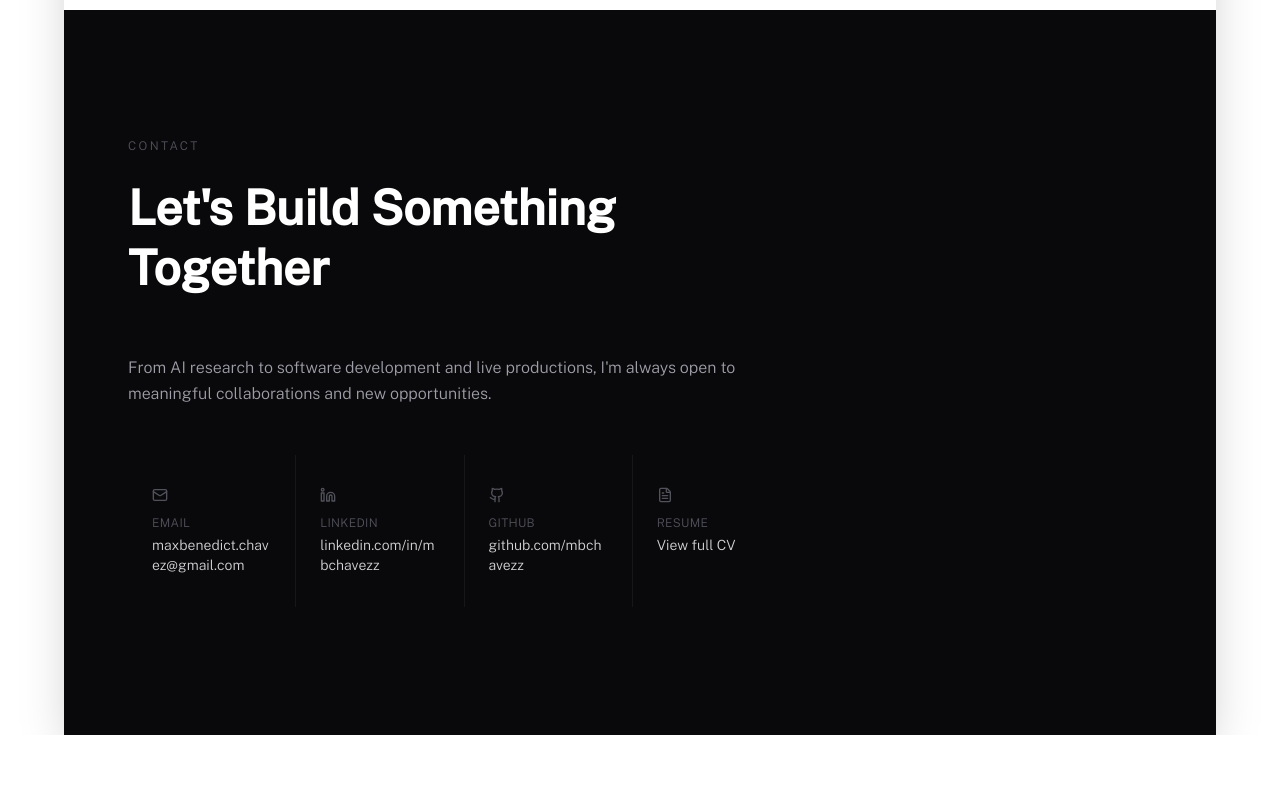
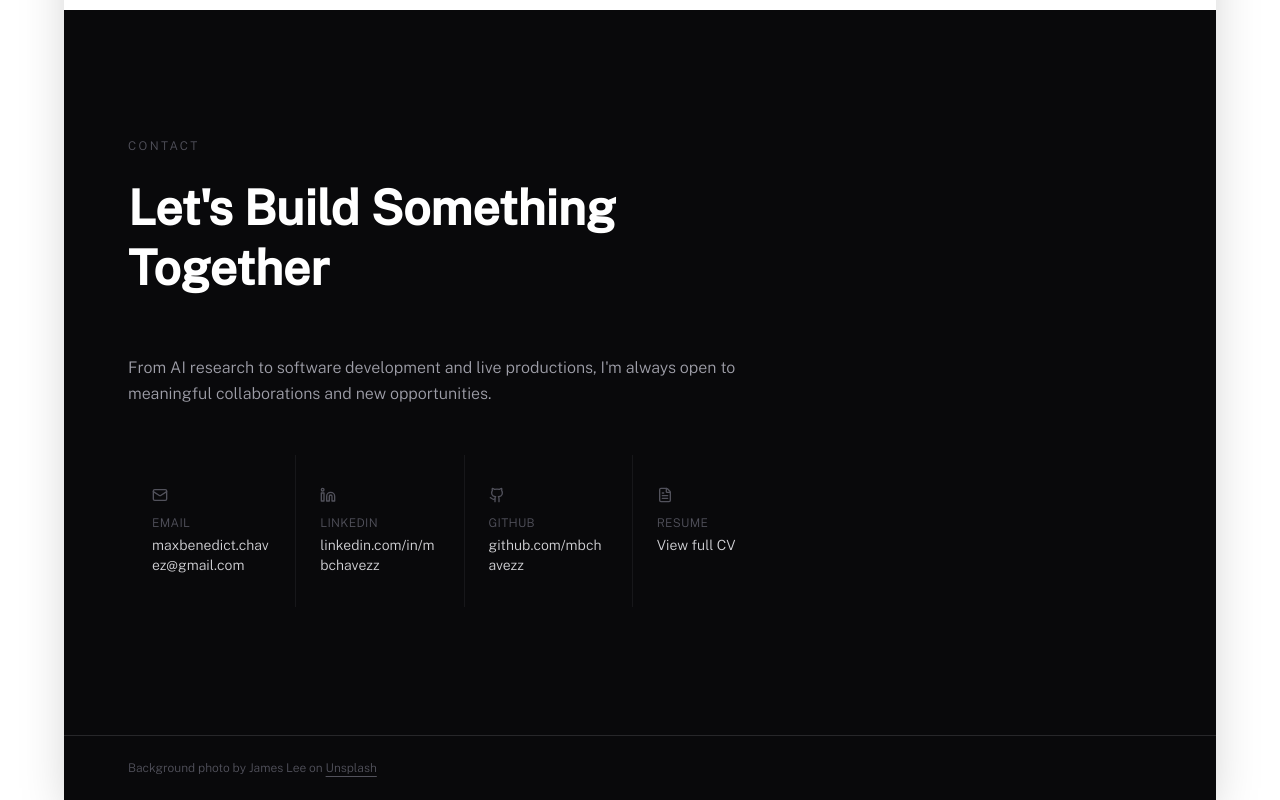
Before and after one commit to mbchavez27/mbchavezzportfolio, a React (Vite) app: page / in a window 1280 px wide. Shown: the part 3167-3967 px from the top of the page. Before the commit the page ends 3902 px from the top, so only its background shows below. Built offline with nearby package versions, Linux system fonts and the light colour scheme.

Commit message:
feat(layout): credit the background photo in a site footer

```diff
--- a/src/components/templates/SiteFrame.tsx
+++ b/src/components/templates/SiteFrame.tsx
@@ -17,6 +17,19 @@ export default function SiteFrame({ children }: { children: ReactNode }) {
       <div className="relative mx-auto max-w-6xl min-h-screen bg-white text-foreground overflow-clip lg:mb-10 lg:shadow-2xl">
         <Navbar />
         <main>{children}</main>
+        <footer className="bg-zinc-950 border-t border-zinc-800 py-6">
+          <p className="page-container font-body font-light text-xs text-zinc-600">
+            Background photo by James Lee on{" "}
+            <a
+              href="https://unsplash.com/photos/YpDkIh137ws"
+              target="_blank"
+              rel="noreferrer"
+              className="underline underline-offset-4 hover:text-zinc-300 transition-colors duration-200"
+            >
+              Unsplash
+            </a>
+          </p>
+        </footer>
       </div>
     </>
   );
```
